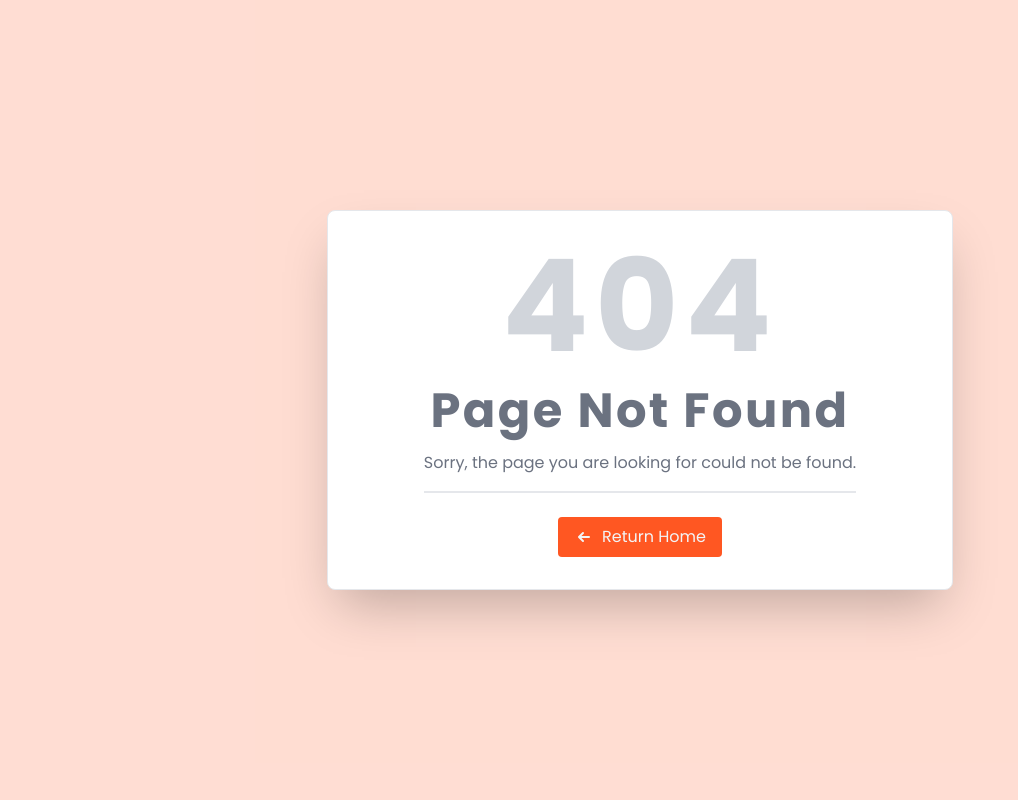
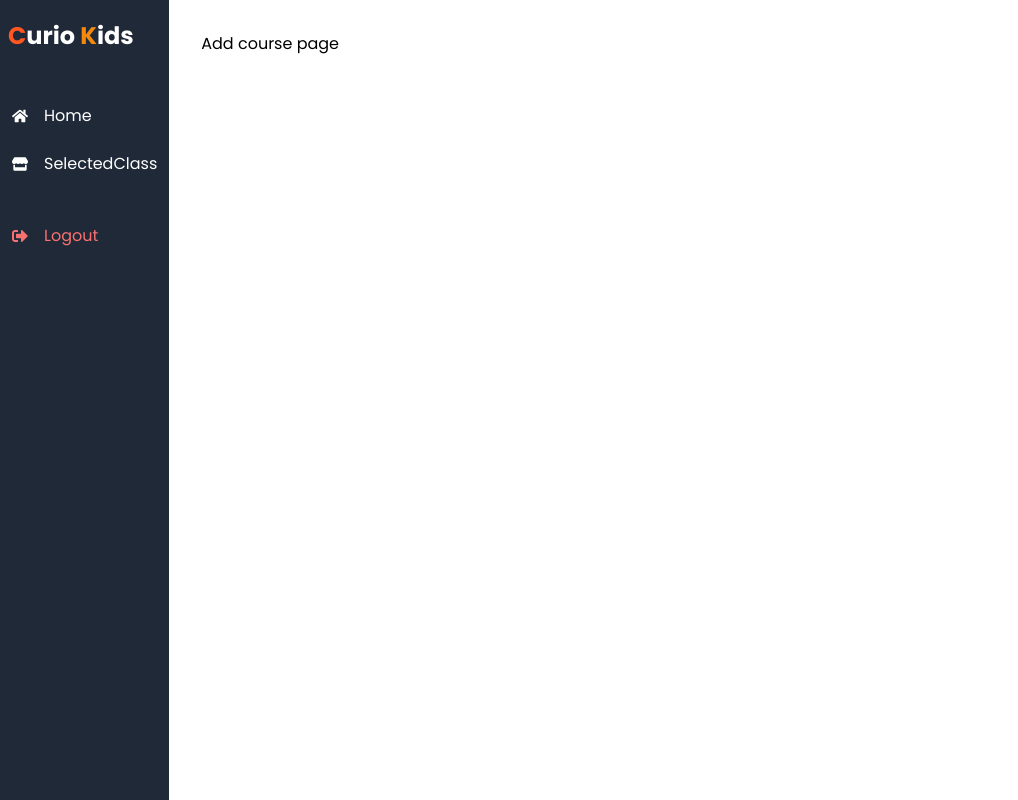
Before and after one commit to Al-Amin49/curio-kids, a Next.js app: page /dashboard/instructor/add-course in a window 1280 px wide. Before the commit this address had no page. Shown: the whole page, without its empty margins (0-1018 px from the left). Built offline with nearby package versions, Linux system fonts and the light colour scheme.

Commit message:
instructor dashboard page created

```diff
--- /dev/null
+++ b/src/app/(withDashbaord)/dashboard/instructor/add-course/page.tsx
@@ -0,0 +1,11 @@
+import React from 'react';
+
+const AddCoursePage = () => {
+    return (
+        <div>
+            <h3>Add course page</h3>
+        </div>
+    );
+};
+
+export default AddCoursePage;
--- /dev/null
+++ b/src/app/(withDashbaord)/dashboard/instructor/my-courses/page.tsx
@@ -0,0 +1,11 @@
+import React from "react";
+
+const MyCoursesPage = () => {
+  return (
+    <div>
+      <h3>My Courses page</h3>
+    </div>
+  );
+};
+
+export default MyCoursesPage;
--- /dev/null
+++ b/src/app/(withDashbaord)/dashboard/instructor/page.tsx
@@ -0,0 +1,12 @@
+import React from 'react';
+
+const InstructorPage = () => {
+    return (
+        <div>
+            <h3>Instructor page</h3>
+        </div>
+    );
+};
+
+export default InstructorPage
+;
```
